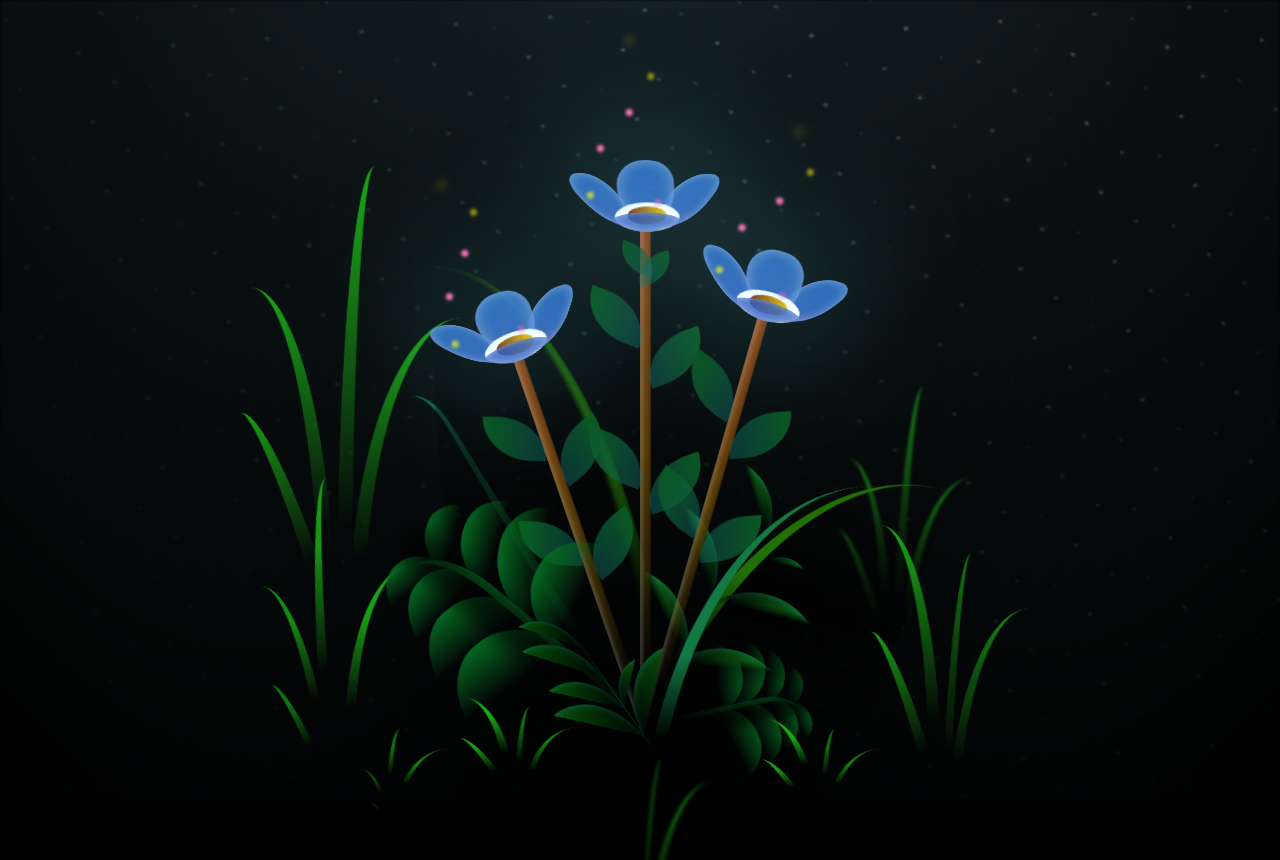
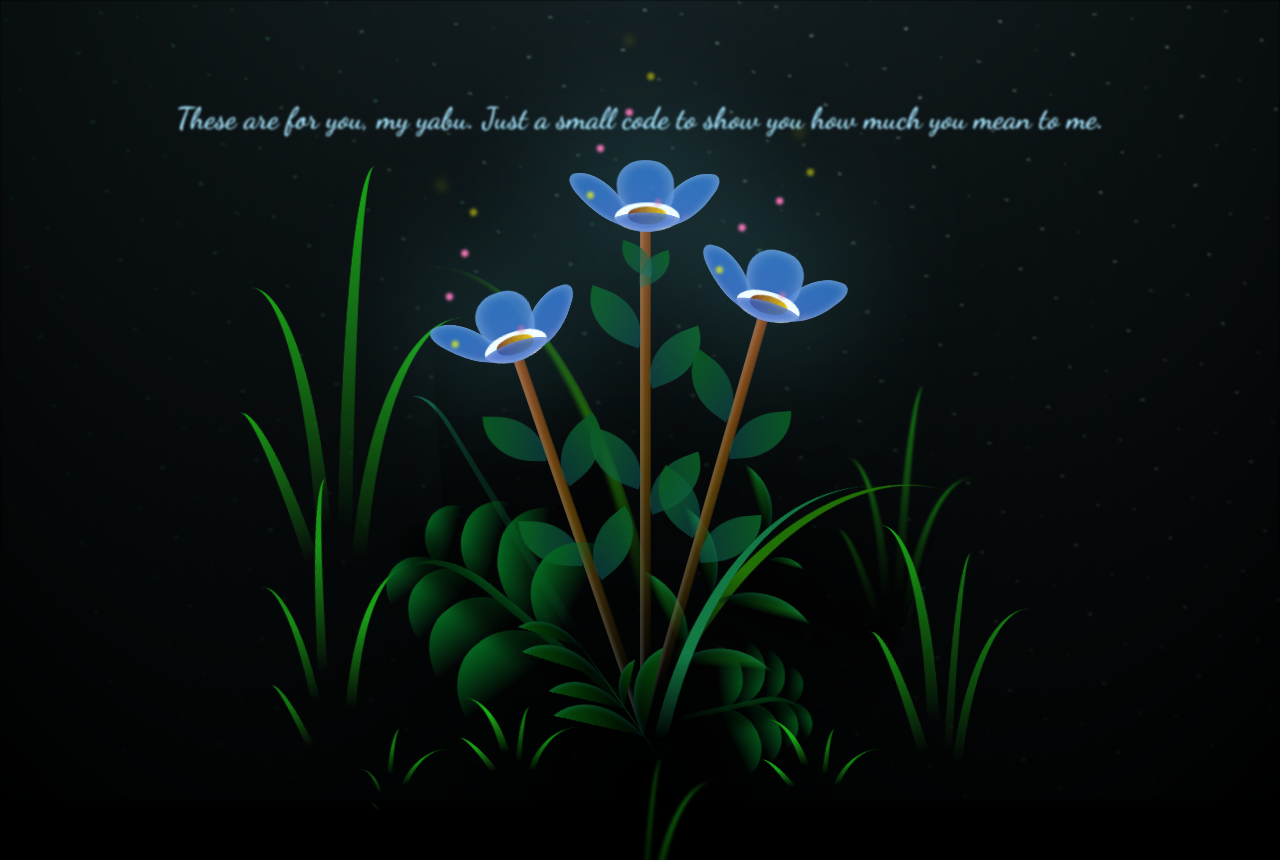
Before and after one commit to daaanils/flowers, a plain HTML site: page flower.html in a window 1280 px wide. Shown: the top 860 px of the page. Drawn offline with Linux system fonts and the light colour scheme.

Commit message:
enhancing this

```diff
--- a/flower.html
+++ b/flower.html
@@ -6,13 +6,40 @@
     <meta name="viewport" content="width=device-width, initial-scale=1.0">
     <link rel="stylesheet" href="css/main.css">
     <link rel="icon" href="img/flowers.png" type="image/x-icon">
+    <link rel="preconnect" href="https://fonts.googleapis.com">
+    <link rel="preconnect" href="https://fonts.gstatic.com" crossorigin>
+    <link href="https://fonts.googleapis.com/css2?family=Dancing+Script:wght@400..700&family=Poppins:ital,wght@0,100;0,200;0,300;0,400;0,500;0,600;0,700;0,800;0,900;1,100;1,200;1,300;1,400;1,500;1,600;1,700;1,800;1,900&display=swap" rel="stylesheet">
+    <style>
+     *{
+      font-family: "Dancing Script", cursive;
+
+     }
+
+     .text {
+      text-align: center;
+      padding: 50px;
+      margin: 50px;
+      color: #A7E6FF;
+      font-size: 20px;
+     }
+    </style>
+
     <title>flowers</title>
 </head>
 <body class="container">
 
 
-    <div class="night"></div>
+
+
+    <div class="night">
+      <div class="text">
+      <h2>These are for you, my yabu. Just a small code to show you how much you mean to me.</h2>
+
+      </div>
+    </div>
+
     <div class="flowers">
+
       <div class="flower flower--1">
         <div class="flower__leafs flower__leafs--1">
           <div class="flower__leaf flower__leaf--1"></div>
```
